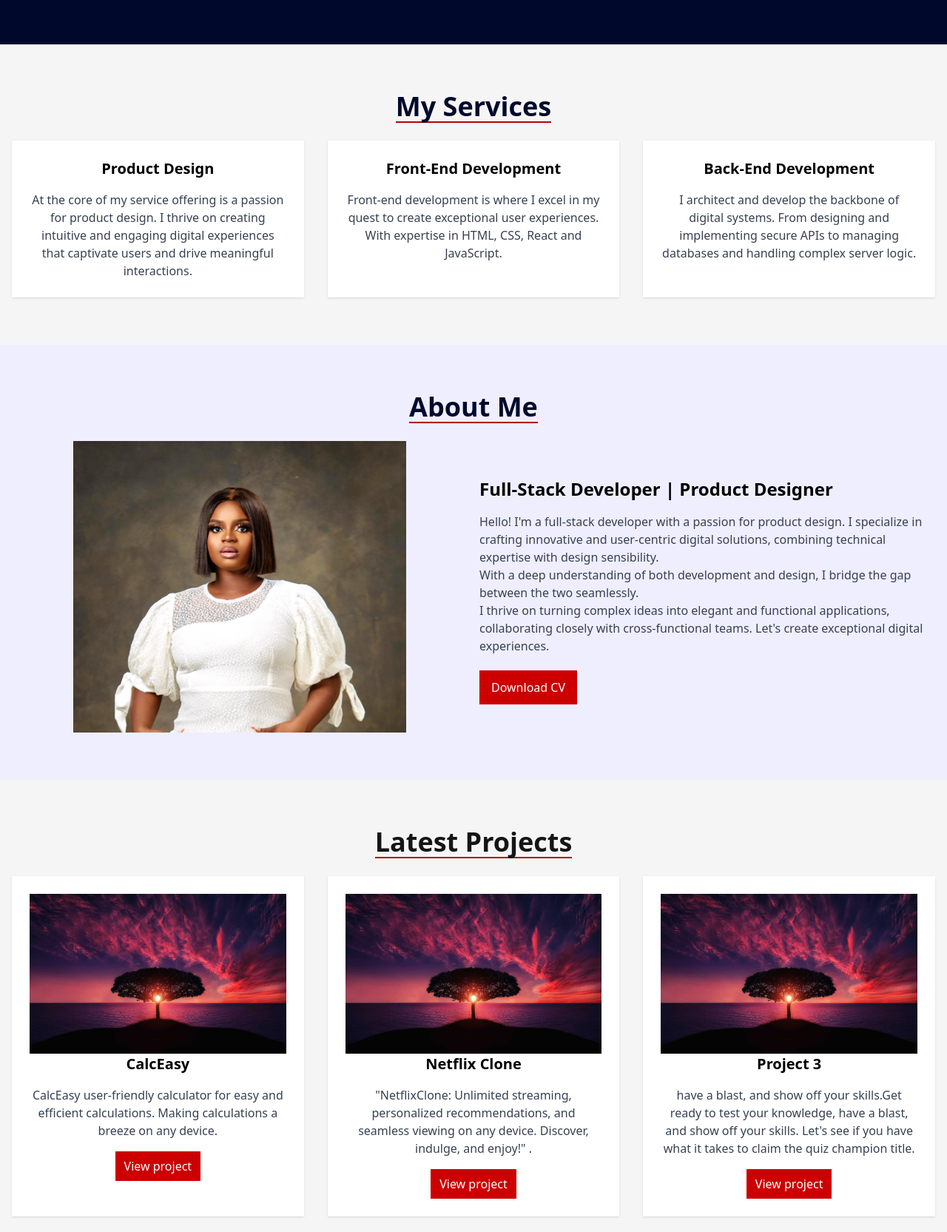
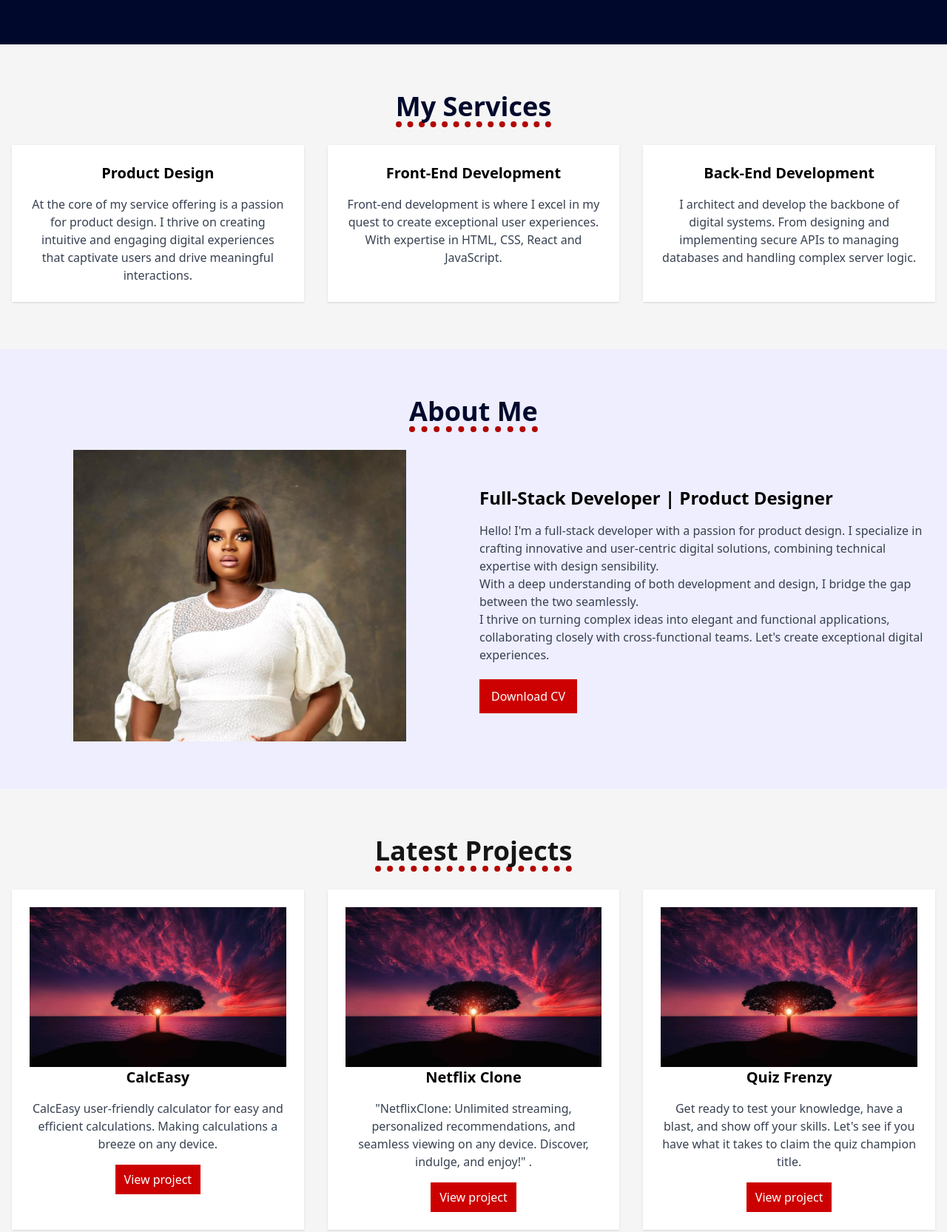
Before and after one commit to Tifebaris/6B3-WK7, a website: page index.html in a window 1280 px wide. Shown: the part 740-2405 px from the top of the page at 74% size. Drawn offline with Linux system fonts and the light colour scheme.

Commit message:
feat:Create my portfolio webpage

```diff
--- a/index.html
+++ b/index.html
@@ -65,7 +65,9 @@
    <!-- Services Section -->
    <section id="services" class="py-16 bg-[#f5f5f5]">
     <div class="container mx-auto px-4">
-     <div  class="font-semibold text-[#00092C] text-4xl justify-center text-center mb-6"><h1 class=" border-[#B20600] border-b-2 border-solid inline-block">My Services</h1></div><div>
+     <div  class="font-semibold text-[#00092C] text-4xl justify-center text-center mb-6">
+      <h1 class=" border-[#B20600] border-b-8 border-dotted
+   inline-block ">My Services</h1></div><div>
         <div class="grid grid-cols-1 md:grid-cols-2 lg:grid-cols-3 gap-8">
             <div class="bg-white p-6  shadow">
               <h3 class="text-xl text-center font-semibold mb-4">Product Design</h3>
@@ -93,7 +95,8 @@
    <!-- About Section -->
    <section id="aboutme" class="py-16 bg-[#eef]">
     <div class="container mx-auto px-4">
-     <div  class="font-semibold text-[#00092C] text-4xl justify-center text-center mb-6"><h1 class=" border-[#B20600] border-b-2 border-solid inline-block">About Me</h1></div><div>
+     <div  class="font-semibold text-[#00092C] text-4xl justify-center text-center mb-6">
+      <h1 class=" border-[#B20600] border-b-8 border-dotted inline-block">About Me</h1></div><div>
 
         <div class="grid grid-cols-1 md:grid-cols-2 gap-4">
             <div class="flex justify-center">
@@ -120,7 +123,8 @@
       <!-- Portfolio Section -->
       <section id="portfolio" class="py-16 bg-[#f5f5f5]">
         <div class="container mx-auto px-4">
-            <div  class="font-semibold text-[#151515] text-4xl justify-center text-center mb-6"><h1 class=" border-[#B20600] border-b-2 border-solid inline-block">Latest Projects</h1></div><div>
+            <div  class="font-semibold text-[#151515] text-4xl justify-center text-center mb-6">
+              <h1 class=" border-[#B20600] border-b-8 border-dotted inline-block">Latest Projects</h1></div><div>
           <div class="grid grid-cols-1 md:grid-cols-2 lg:grid-cols-3 gap-8">
             <div class="bg-white p-6   shadow">
               <img src="./images/pexels-pixabay-36717.jpg" alt="">
@@ -146,9 +150,9 @@
             </div>
             <div class="bg-white p-6  shadow">
               <img src="./images/pexels-pixabay-36717.jpg" alt="">
-              <h3 class="text-xl font-semibold mb-4 text-center">Project 3</h3>
+              <h3 class="text-xl font-semibold mb-4 text-center">Quiz Frenzy</h3>
               <p class="text-gray-700 text-center">
-                 have a blast, and show off your skills.Get ready to test your knowledge, have a blast,
+Get ready to test your knowledge, have a blast,
                   and show off your skills. Let's see if you have what it takes to claim the quiz champion title.
                  </p>
                 <div class="flex justify-center">
@@ -161,9 +165,9 @@
 
 
       <!-- Contact Me Section -->
-      <section id="contactme" class="bg-[#000412] py-10">
+      <section id="contactme" class="bg-[#000518] py-10">
         <div>
-          <div  class="font-semibold text-[#fff] text-4xl justify-center text-center mb-6 mt-6"><h1 class=" border-[#B20600] border-b-2 border-solid inline-block">Contact Me</h1></div><div>
+          <div  class="font-semibold text-[#fff] text-4xl justify-center text-center mb-6 mt-6"><h1 class=" border-[#B20600] border-b-8 border-dotted inline-block">Contact Me</h1></div><div>
            <div class="flex justify-center">
             <form class="w-[500px] max-w-md md:max-w-[700px]  p-6 lg:w-auto">
               <input type="text" name="name" class="w-full px-4 py-2 mb-4 border-2 border-[#b20600]" placeholder="Your Name" type="text" required>
```
Also changed, not shown: dist/output.css.
